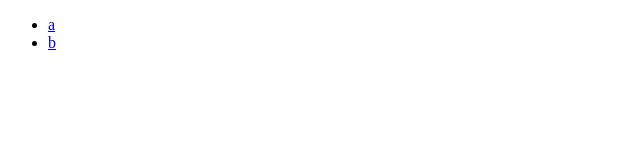
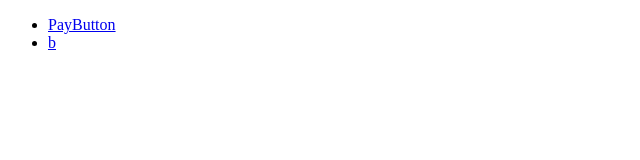
Before and after one commit to PayButton/paybutton-server, a Next.js app: page / in a window 1280 px wide. Shown: the top 160 px of the page, without its empty margins (0-640 px from the left). Built offline with nearby package versions, Linux system fonts and the light colour scheme.

Commit message:
feat: testing deploy preview

```diff
--- a/pages/index.tsx
+++ b/pages/index.tsx
@@ -5,7 +5,7 @@ export default function Home() {
     <ul>
       <li>
         <Link href="/a" as="/a">
-          <a>a</a>
+          <a>PayButton</a>
         </Link>
       </li>
       <li>
```
